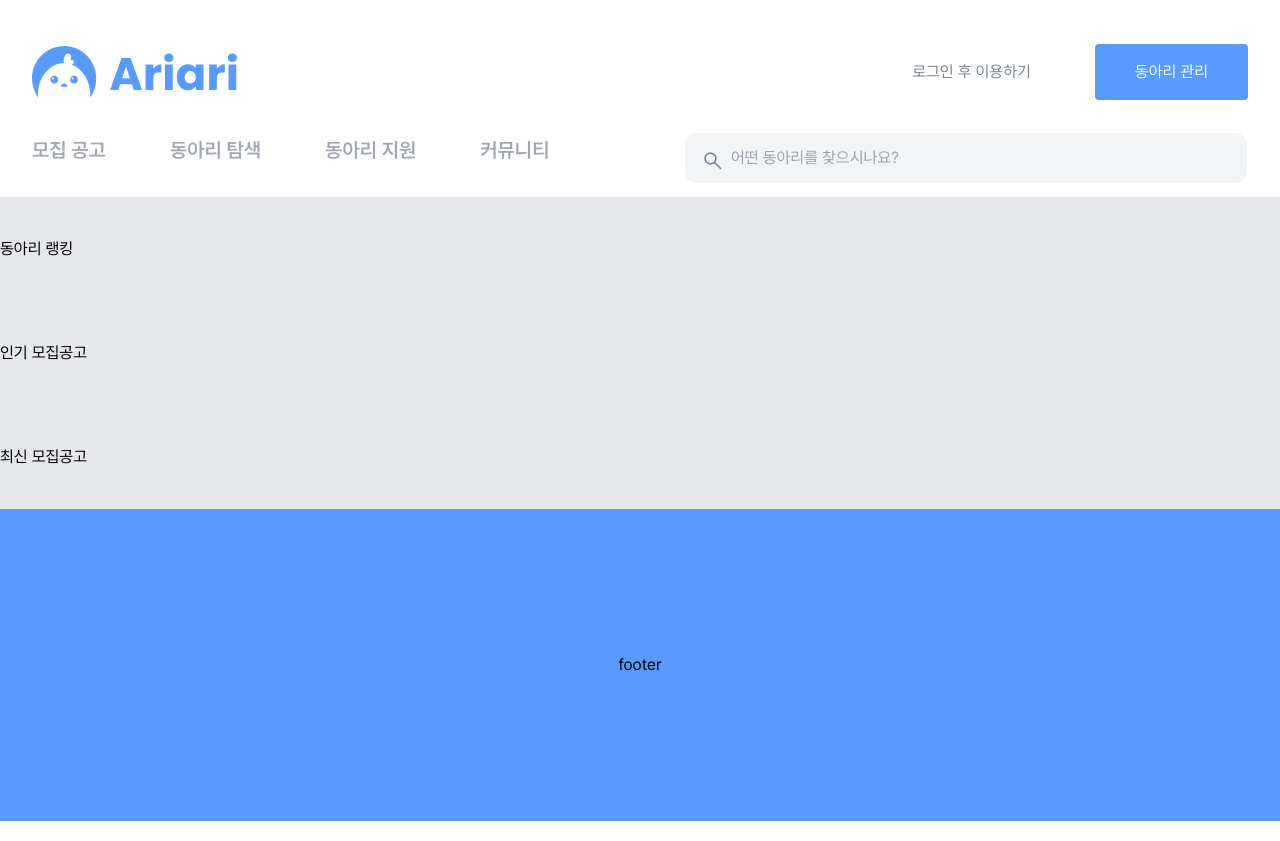
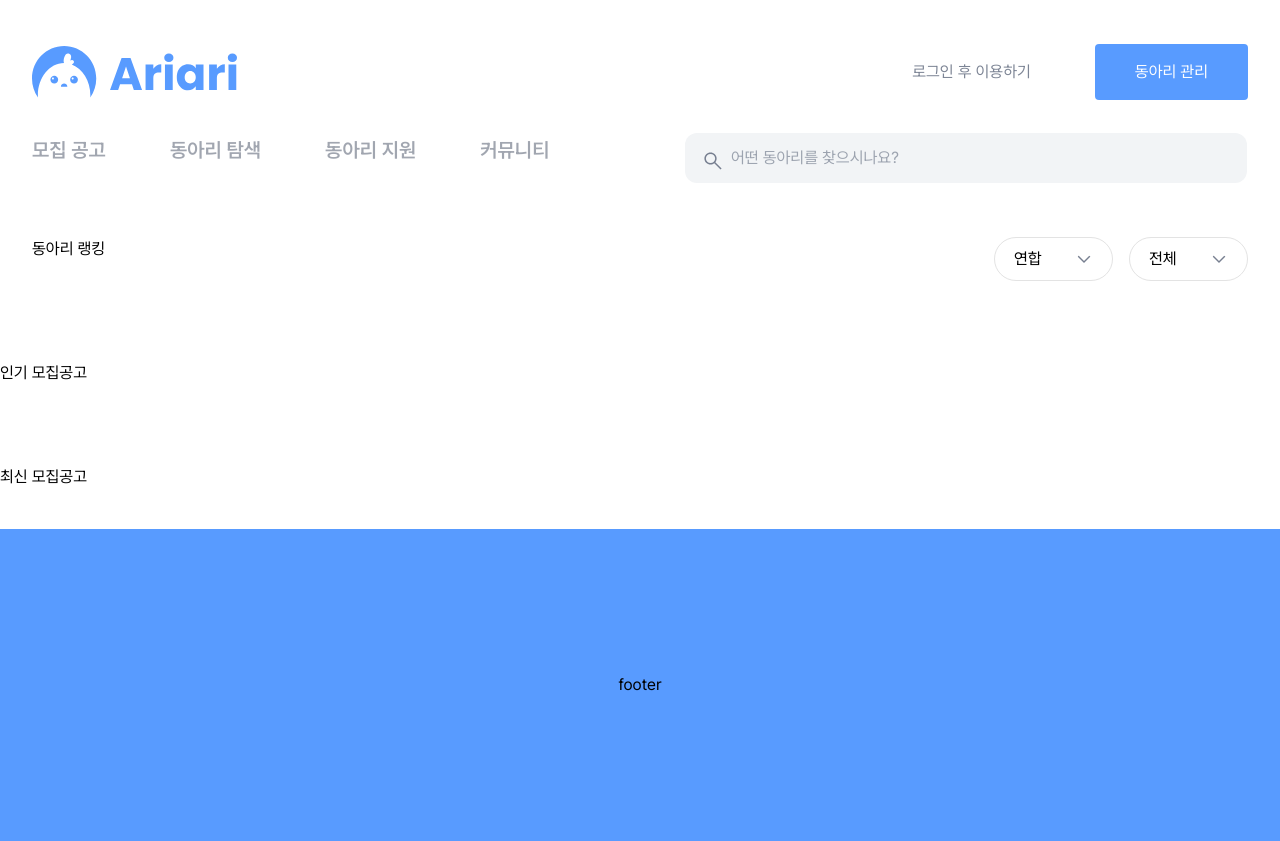
Before and after one commit to yeoniii20/dong-ariari, a Next.js app: page /home in a window 1280 px wide. Built offline with nearby package versions, Linux system fonts and the light colour scheme.

Commit message:
Feat: Pulldown, PulldownOption component

```diff
--- a/app/(home)/home/page.tsx
+++ b/app/(home)/home/page.tsx
@@ -4,7 +4,7 @@ import PopularRecruitment from "@/pages/home/popularRecruitment";
 
 const Home = () => {
   return (
-    <div className="w-full bg-gray-200">
+    <div className="w-full ">
       <ClubRanking />
       <PopularRecruitment />
       <LatestRecruitment />
--- /dev/null
+++ b/app/components/pulldown/pullDown.tsx
@@ -0,0 +1,68 @@
+"use client";
+
+import { useEffect, useRef, useState } from "react";
+import PulldownOption from "@/components/pulldown/pullDownOption";
+
+import Image from "next/image";
+import keyboardArrowDown from "@/images/icon/keyboardArrowDown.png";
+
+interface PulldownProps {
+  optionData: { id: number; label: string }[];
+}
+
+const PullDown = ({ optionData }: PulldownProps) => {
+  const dropdownRef = useRef<HTMLDivElement | null>(null);
+
+  const [isDropdownOpen, setIsDropdownOpen] = useState(false);
+  const [affiliationType, setAffiliationType] = useState(optionData[0].label);
+
+  const toggleDropdown = () => {
+    setIsDropdownOpen((prev) => !prev);
+  };
+
+  const handleMenuClick = (label: string) => {
+    setAffiliationType(label);
+    setIsDropdownOpen(false);
+  };
+
+  const handleClickOutside = (event: MouseEvent) => {
+    if (
+      dropdownRef.current &&
+      !dropdownRef.current.contains(event.target as Node)
+    ) {
+      setIsDropdownOpen(false);
+    }
+  };
+
+  useEffect(() => {
+    document.addEventListener("mousedown", handleClickOutside);
+    return () => {
+      document.removeEventListener("mousedown", handleClickOutside);
+    };
+  }, []);
+
+  return (
+    <div ref={dropdownRef} className="relative flex items-center">
+      <button
+        onClick={toggleDropdown}
+        className={`relative flex items-center justify-between
+          w-[119px] h-[44px]  pl-[19px] pr-[14px] bg-white
+          text-subtext2 cursor-pointer rounded-[30px] border
+          border-menuborder hover:bg-hover
+          ${isDropdownOpen ? "focus:bg-pressed" : "focus:bg-transparent"} `}
+      >
+        <span className="text-base text-text1">{affiliationType}</span>
+        <Image src={keyboardArrowDown} alt="keyboardArrowDown" />
+      </button>
+
+      {isDropdownOpen && (
+        <PulldownOption
+          optionData={optionData}
+          handleMenuClick={handleMenuClick}
+        />
+      )}
+    </div>
+  );
+};
+
+export default PullDown;
--- /dev/null
+++ b/app/components/pulldown/pullDownOption.tsx
@@ -0,0 +1,31 @@
+"use client";
+
+interface PulldownOptionProps {
+  optionData: { id: number; label: string }[];
+  handleMenuClick: (label: string) => void;
+}
+
+const PulldownOption = ({
+  optionData,
+  handleMenuClick,
+}: PulldownOptionProps) => (
+  <div className="z-50 absolute top-full  w-[116px] mt-2 bg-background rounded-lg border border-menuborder shadow-default">
+    {optionData.map((item, index) => (
+      <div
+        key={item.id}
+        className={`relative flex justify-center items-center text-base text-subtext1 cursor-pointer hover:bg-hover focus:bg-pressed
+            ${index === 0 ? "rounded-t-lg" : ""}
+            ${index === optionData.length - 1 ? "rounded-b-lg" : ""}
+            ${index !== 0 ? "border-t border-menuborder mx-[5px]" : ""}`}
+        onMouseDown={(e) => e.preventDefault()}
+        onClick={() => handleMenuClick(item.label)}
+      >
+        <span className="relative py-[10px] text-center w-full">
+          {item.label}
+        </span>
+      </div>
+    ))}
+  </div>
+);
+
+export default PulldownOption;
--- /dev/null
+++ b/app/data/pulldown.ts
@@ -0,0 +1,15 @@
+export const Affiliation_Type = [
+  { id: 1, label: "연합" },
+  { id: 2, label: "교내" },
+];
+export const Area_Type = [
+  { id: 1, label: "전체" },
+  { id: 2, label: "문화예술" },
+  { id: 3, label: "봉사" },
+  { id: 4, label: "학술" },
+  { id: 5, label: "창업" },
+  { id: 5, label: "취업" },
+  { id: 5, label: "체육" },
+  { id: 5, label: "친목" },
+  { id: 5, label: "기타" },
+];
--- a/app/pages/home/clubRanking.tsx
+++ b/app/pages/home/clubRanking.tsx
@@ -1,16 +1,22 @@
 "use client";
 
-import { useContext } from "react";
+import { useContext, useState } from "react";
 import SearchTermContext from "@/context/searchTermContext";
+
+import PullDown from "@/components/pulldown/pullDown";
+
+import { Affiliation_Type, Area_Type } from "@/data/pulldown";
 
 const ClubRanking = () => {
   const { searchTerm } = useContext(SearchTermContext);
 
-  console.log("context에 저장된 검색어 :", searchTerm);
-
   return (
-    <section className="py-10">
+    <section className="flex justify-between px-8 py-10">
       <h2>동아리 랭킹</h2>
+      <div className="flex gap-[16px]">
+        <PullDown optionData={Affiliation_Type} />
+        <PullDown optionData={Area_Type} />
+      </div>
     </section>
   );
 };
```
Also changed, not shown: app/components/dropdown/userDropdown.tsx (line endings or trailing spaces), app/images/icon/keyboardArrowDown.png (added).
